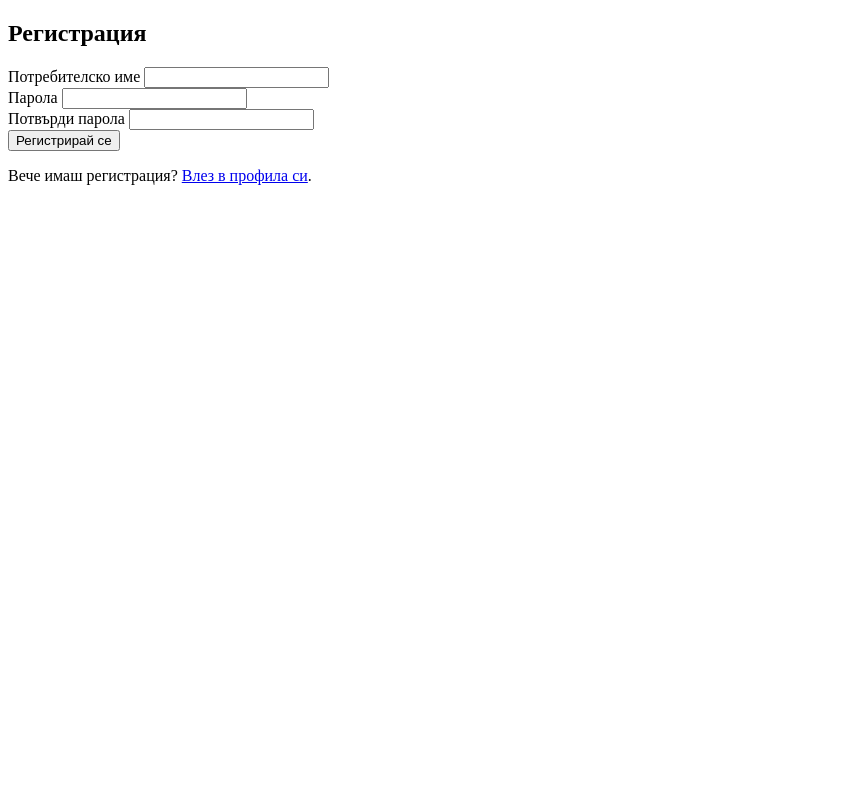
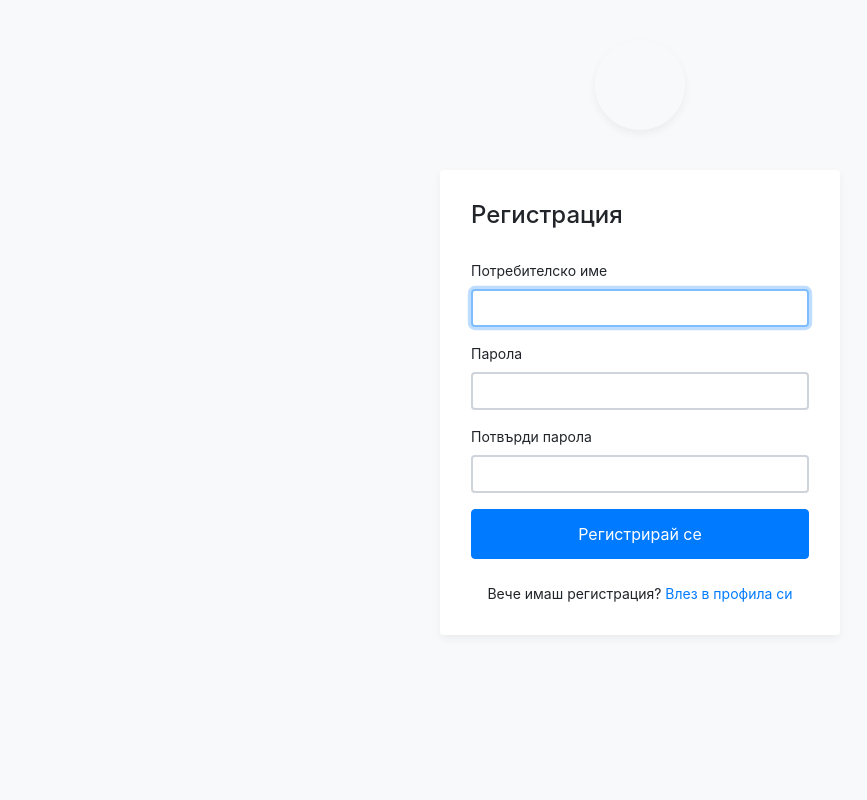
Before and after one commit to bpangelov/converter, a PHP site: page /register.php in a window 1280 px wide. Shown: the whole page, without its empty margins (0-867 px from the left). Run offline with PHP 8.4, Linux system fonts and the light colour scheme.

Commit message:
Add styling to login and register pages

```diff
--- /dev/null
+++ b/css/login.css
@@ -0,0 +1,75 @@
+html,body {
+	height: 100%;
+}
+
+body.login-page {
+	background-color: #f7f9fb;
+	font-size: 14px;
+}
+
+.login-page .brand {
+	width: 90px;
+	height: 90px;
+	overflow: hidden;
+	border-radius: 50%;
+	margin: 40px auto;
+	box-shadow: 0 4px 8px rgba(0,0,0,.05);
+	position: relative;
+	z-index: 1;
+}
+
+.login-page .brand img {
+	width: 100%;
+}
+
+.login-page .card-wrapper {
+	width: 400px;
+}
+
+.login-page .card {
+	border-color: transparent;
+	box-shadow: 0 4px 8px rgba(0,0,0,.05);
+}
+
+.login-page .card.fat {
+	padding: 10px;
+}
+
+.login-page .card .card-title {
+	margin-bottom: 30px;
+}
+
+.login-page .form-control {
+	border-width: 2.3px;
+}
+
+.login-page .form-group label {
+	width: 100%;
+}
+
+.login-page .btn.btn-block {
+	padding: 12px 10px;
+}
+
+.login-page .footer {
+	margin: 40px 0;
+	color: #888;
+	text-align: center;
+}
+
+@media screen and (max-width: 425px) {
+	.login-page .card-wrapper {
+		width: 90%;
+		margin: 0 auto;
+	}
+}
+
+@media screen and (max-width: 320px) {
+	.login-page .card.fat {
+		padding: 0;
+	}
+
+	.login-page .card.fat .card-body {
+		padding: 15px;
+	}
+}
--- a/register.php
+++ b/register.php
@@ -52,33 +52,65 @@ if ($_SERVER["REQUEST_METHOD"] == "POST") {
 <!DOCTYPE html>
 <html lang="en">
 <head>
-    <meta charset="UTF-8">
+	<meta charset="utf-8">
+	<meta name="viewport" content="width=device-width,initial-scale=1">
 	<title>Регистрация</title>
+	<link rel="stylesheet" href="https://stackpath.bootstrapcdn.com/bootstrap/4.3.1/css/bootstrap.min.css" integrity="sha384-ggOyR0iXCbMQv3Xipma34MD+dH/1fQ784/j6cY/iJTQUOhcWr7x9JvoRxT2MZw1T" crossorigin="anonymous">
+	<link rel="stylesheet" type="text/css" href="css/login.css">
 </head>
-<body>
-    <div class="wrapper">
-        <h2>Регистрация</h2>
-        <form action="<?php echo htmlspecialchars($_SERVER["PHP_SELF"]); ?>" method="post">
-            <div>
+<body class="login-page">
+	<section class="h-100">
+		<div class="container h-100">
+			<div class="row justify-content-md-center h-100">
+				<div class="card-wrapper">
+					<div class="brand"></div>
+					<div class="card fat">
+						<div class="card-body">
+							<h4 class="card-title">Регистрация</h4>
+							<form method="POST" novalidate="">
+								<div class="form-group">
 									<label for="username">Потребителско име</label>
-                <input type="text" name="username" value="<?php echo $username; ?>"></br>
-                <span><?php echo $usernameErr; ?></span>
+									<input id="username" type="text" class="form-control<?php echo $usernameErr ? ' is-invalid' : ''?>"
+										name="username" value="<?php echo $username; ?>" required autofocus>
+									<div class="invalid-feedback">
+										<?php echo $usernameErr; ?>
 									</div>
-            <div>
+								</div>
+
+								<div class="form-group">
 									<label for="password">Парола</label>
-                <input type="password" name="password" value="<?php echo $password; ?>"> </br>
-                <span><?php echo $passwordErr; ?></span>
+									<input id="password" type="password" class="form-control<?php echo $passwordErr ? ' is-invalid' : ''?>" name="password" required>
+								    <div class="invalid-feedback">
+										<?php echo $passwordErr; ?>
 							    	</div>
-            <div>
+								</div>
+
+								<div class="form-group">
 									<label for="confirmPassword">Потвърди парола</label>
-                <input type="password" name="confirmPassword" value="<?php echo $confirmPassword; ?>"> </br>
-                <span><?php echo $confirmPasswordErr; ?></span>
+									<input id="confirmPassword" type="password" class="form-control<?php echo $confirmPasswordErr ? ' is-invalid' : ''?>" name="confirmPassword" required>
+								    <div class="invalid-feedback">
+										<?php echo $confirmPasswordErr; ?>
 							    	</div>
-            <div>
-                <input type="submit" value="Регистрирай се">
 								</div>
-            <p>Вече имаш регистрация? <a href="login.php">Влез в профила си</a>.</p>
+
+
+								<div class="form-group m-0">
+									<button type="submit" class="btn btn-primary btn-block">
+										Регистрирай се
+									</button>
+								</div>
+								<div class="mt-4 text-center">
+									Вече имаш регистрация? <a href="login.php">Влез в профила си</a>
+								</div>
 							</form>
 						</div>
+					</div>
+				</div>
+			</div>
+		</div>
+	</section>
+
+	<script src="https://code.jquery.com/jquery-3.3.1.slim.min.js" integrity="sha384-q8i/X+965DzO0rT7abK41JStQIAqVgRVzpbzo5smXKp4YfRvH+8abtTE1Pi6jizo" crossorigin="anonymous"></script>
+	<script src="https://stackpath.bootstrapcdn.com/bootstrap/4.3.1/js/bootstrap.min.js" integrity="sha384-JjSmVgyd0p3pXB1rRibZUAYoIIy6OrQ6VrjIEaFf/nJGzIxFDsf4x0xIM+B07jRM" crossorigin="anonymous"></script>
 </body>
 </html>
```
Also changed, not shown: login.php (+45 -15 lines). Lines whose indentation alone changed are shown as unchanged.
